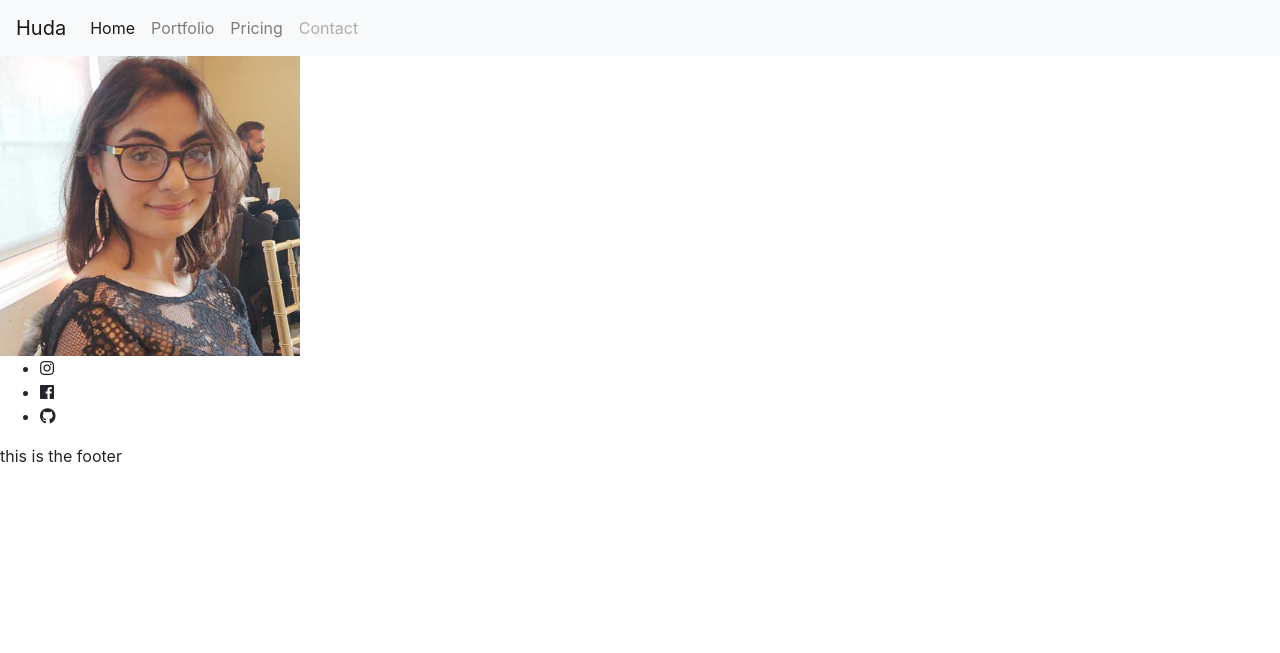
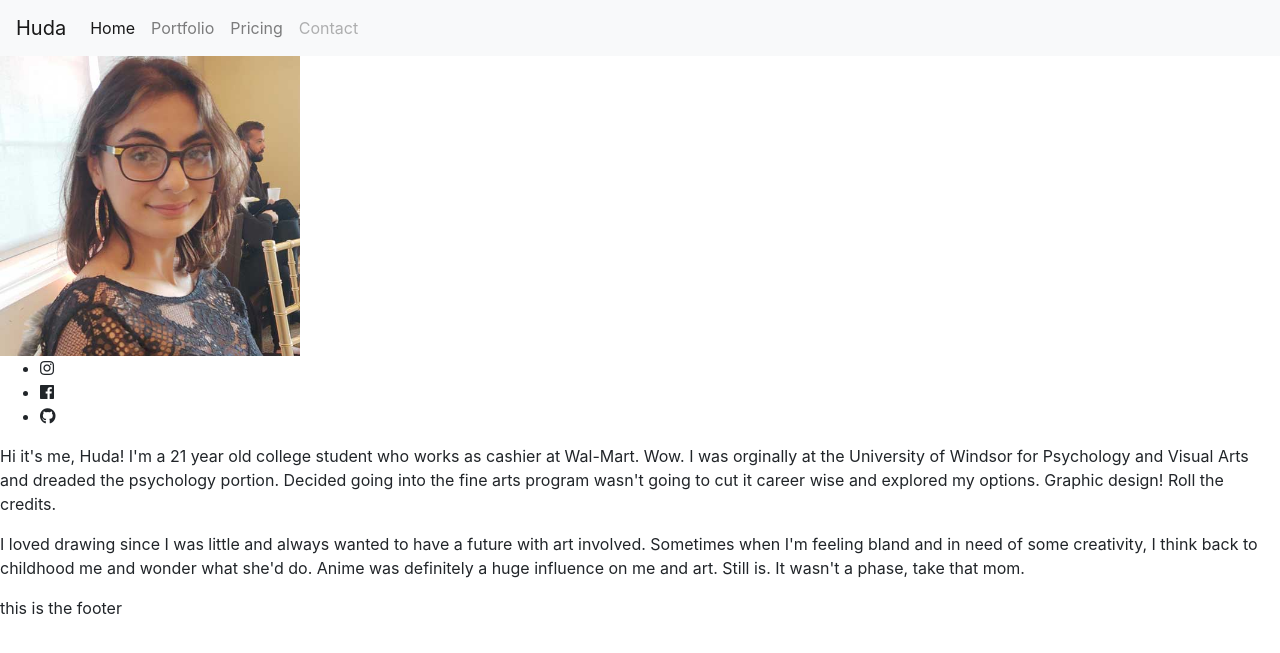
Before and after one commit to yodard/mysite, a Jekyll site: the page built from index.html, in a window 1280 px wide. Shown: the top 653 px of the page. Built offline with Jekyll 4.4.1, drawn with Linux system fonts in a browser that asks for light colours; nearby versions of some CDN libraries.

Commit message:
Update default.html

```diff
--- a/_layouts/default.html
+++ b/_layouts/default.html
@@ -21,6 +21,10 @@
         <li><i class="fab fa-github"></i> </li>
     </ul>
 
+<p class="grey-copy"> Hi it's me, Huda! I'm a 21 year old college student who works as cashier at Wal-Mart. Wow. I was orginally at the University of Windsor for Psychology and Visual Arts and dreaded the psychology portion. Decided going into the fine arts program wasn't going to cut it career wise and explored my options. Graphic design! Roll the credits. </p>
+
+     <p class="grey-copy"> I loved drawing since I was little and always wanted to have a future with art involved. Sometimes when I'm feeling bland and in need of some creativity, I think back to childhood me and wonder what she'd do. Anime was definitely a huge influence on me and art. Still is. It wasn't a phase, take that mom.</p>
+
     {{  content  }}
 
     {% include footer.html %}
```
